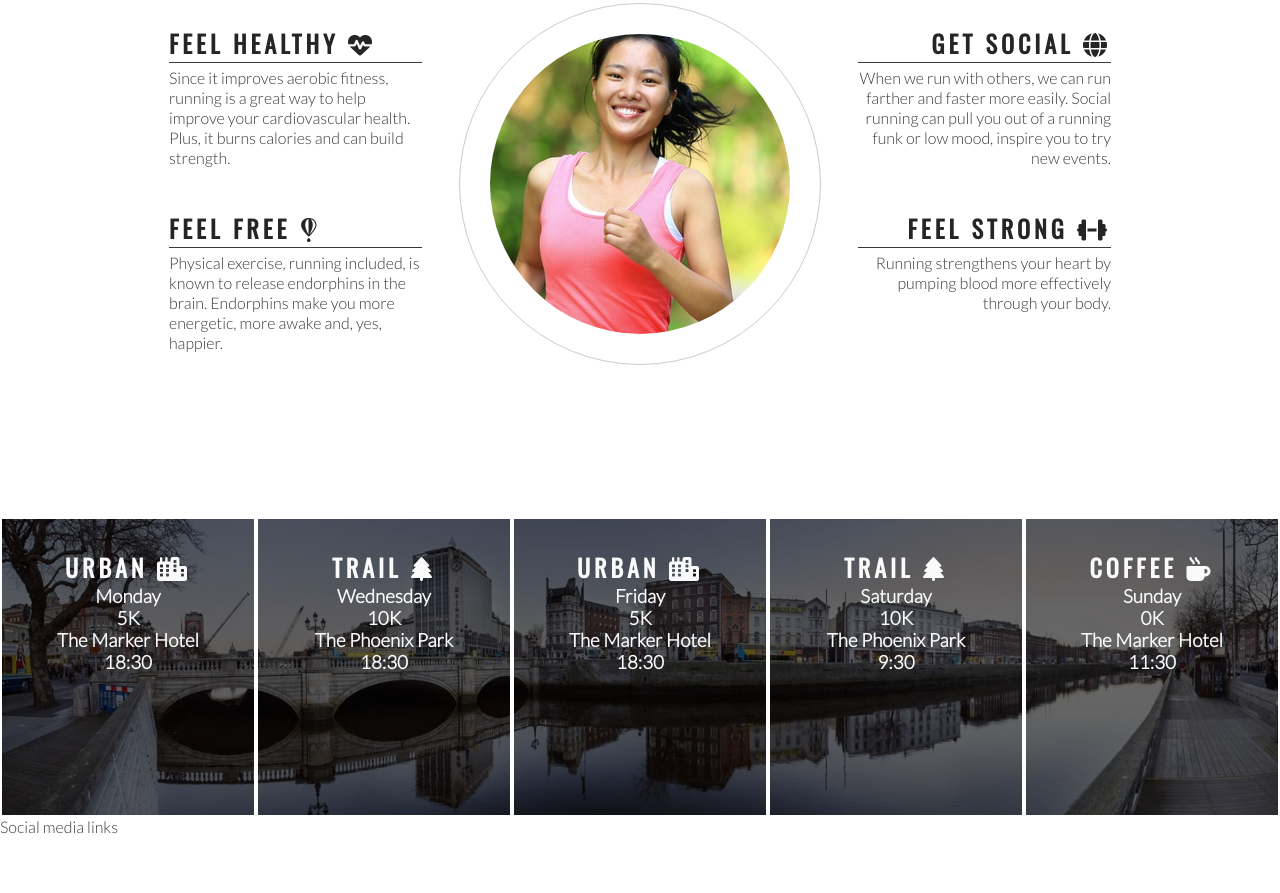
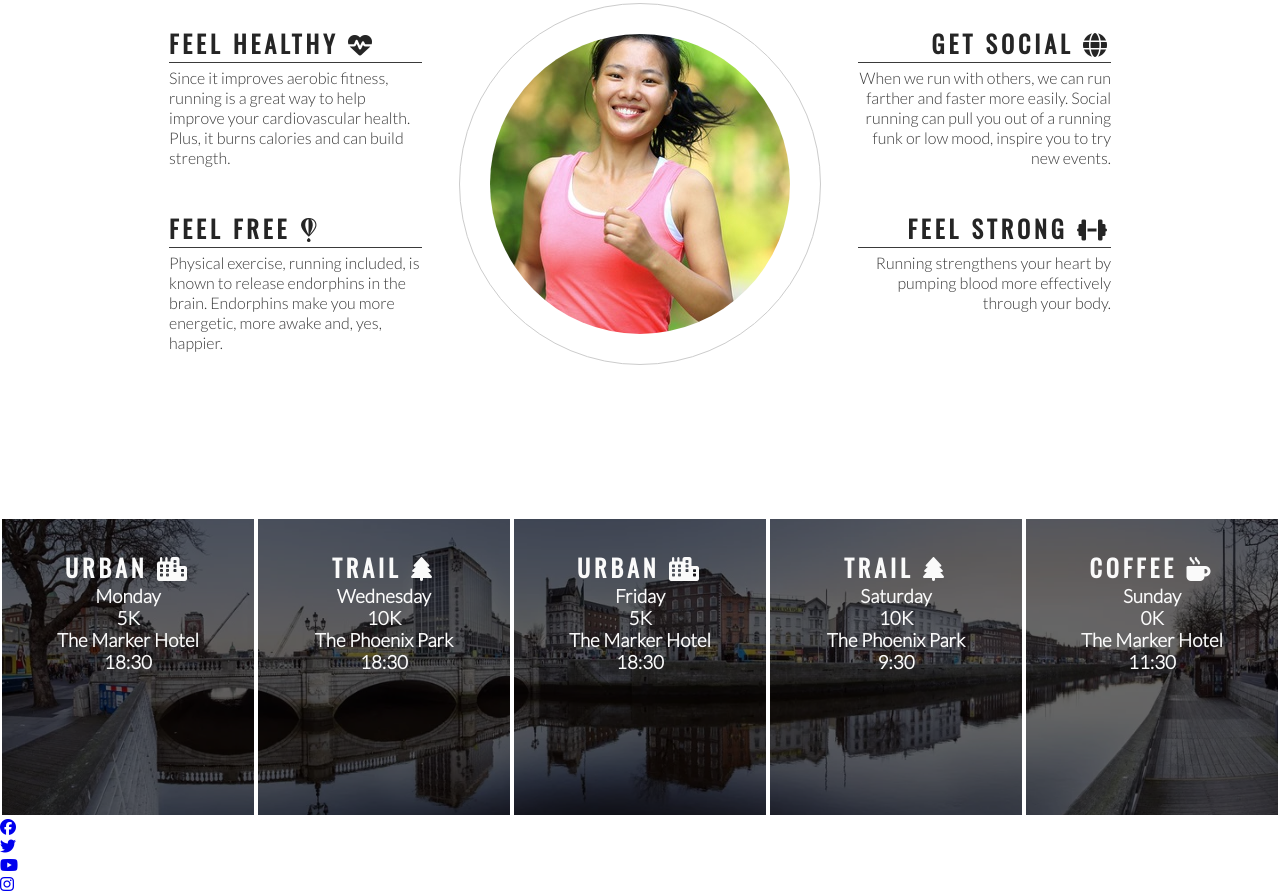
Before and after one commit to cinthiafontoura/love-running, a plain HTML site: page index.html in a window 1280 px wide. Shown: the part 778-1671 px from the top of the page. Before the commit the page ends 1614 px from the top, so only its background shows below. Drawn offline with nearby package versions, Linux system fonts and the light colour scheme.

Commit message:
Add footer structure

```diff
--- a/index.html
+++ b/index.html
@@ -107,7 +107,23 @@
             <h3>11:30</h3>
         </div>
     </section>
-    <footer>Social media links</footer>
+    <footer>
+        <ul>
+            <li>
+                <a href="https://www.facebool.com" target="_blank" rel="noopner" aria-label="Visiti our Facebook page (opens in a new tab)"><i class="fab fa-facebook"></i></a>
+            </li>
+            <li>
+                <a href="https://www.twitter.com" target="_blank" rel="noopner" aria-label="Visiti our Twitter page (opens in a new tab)"><i class="fab fa-twitter"></i></a>
+            </li>
+            <li>
+                <a href="https://www.youtube.com" target="_blank" rel="noopner" aria-label="Visiti our YouTube page (opens in a new tab)"><i class="fab fa-youtube"></i></a>
+            </li>
+            <li>
+                <a href="https://www.instagram.com" target="_blank" rel="noopner" aria-label="Visiti our Instagram page (opens in a new tab)"><i class="fab fa-instagram"></i></a>
+            </li>
+        </ul>
+
+    </footer>
     <!-- Font Awesome  Script -->
     <script src="https://kit.fontawesome.com/ca208bcf52.js" crossorigin="anonymous"></script>
 </body>
```
